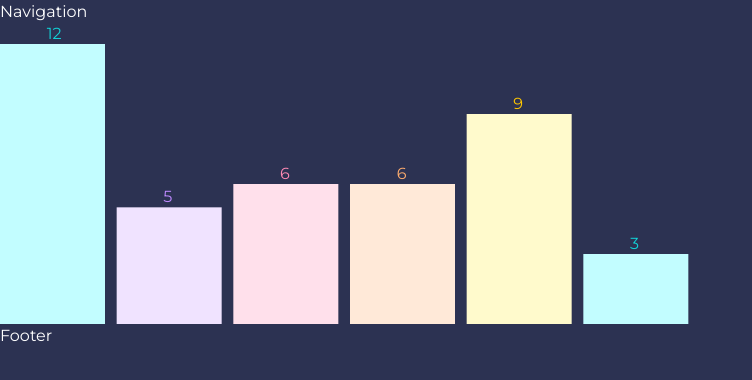
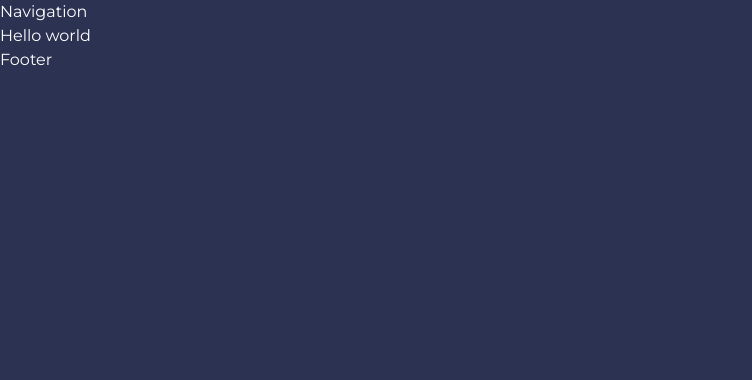
Before and after one commit to acm-ucr/r-tools, a Next.js app: page / in a window 1280 px wide. Shown: the top 380 px of the page, without its empty margins (0-752 px from the left). Built offline with nearby package versions, Linux system fonts and the light colour scheme.

Commit message:
reset page

```diff
--- a/src/app/page.js
+++ b/src/app/page.js
@@ -1,10 +1,5 @@
-import BarChart from "@/components/charts/BarChart";
 const Home = () => {
-  return (
-    <>
-      <BarChart data={[12, 5, 6, 6, 9, 3]} />
-    </>
-  );
+  return <>Hello world</>;
 };
 
 export default Home;
```
